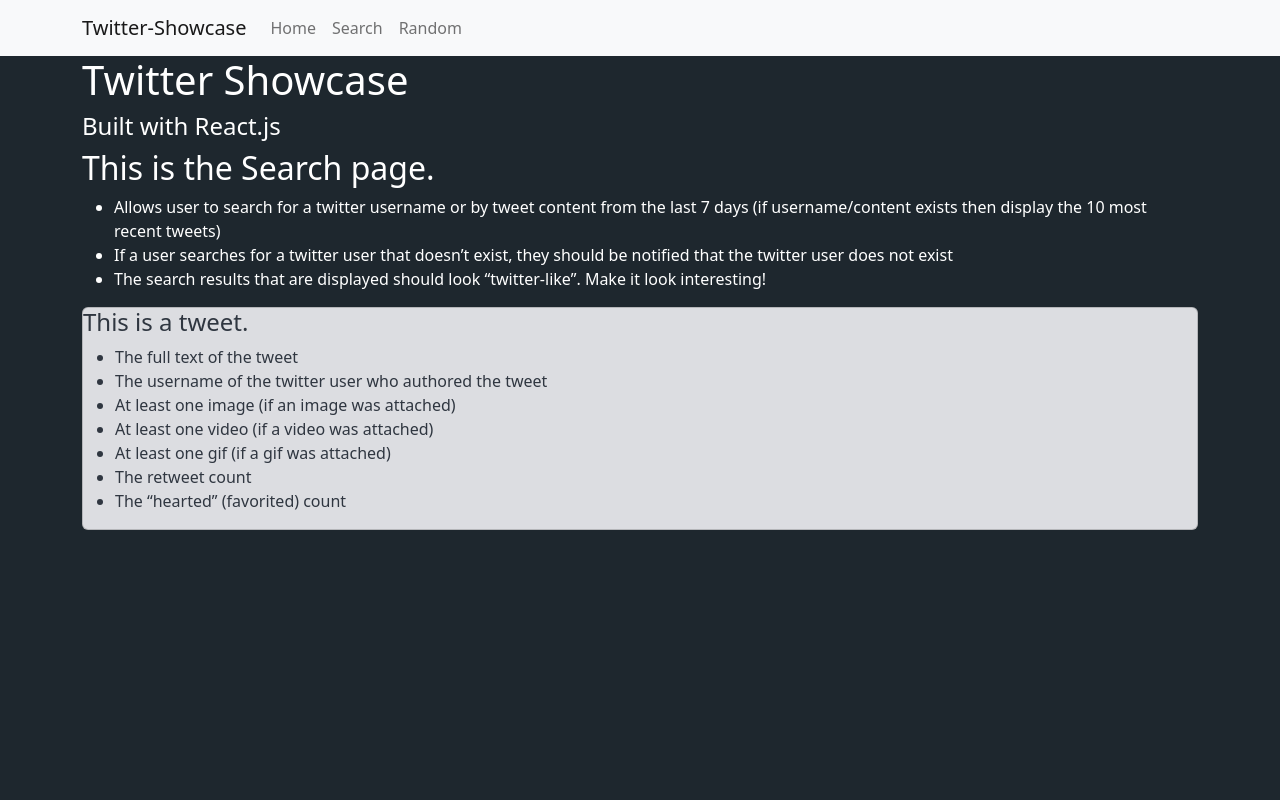
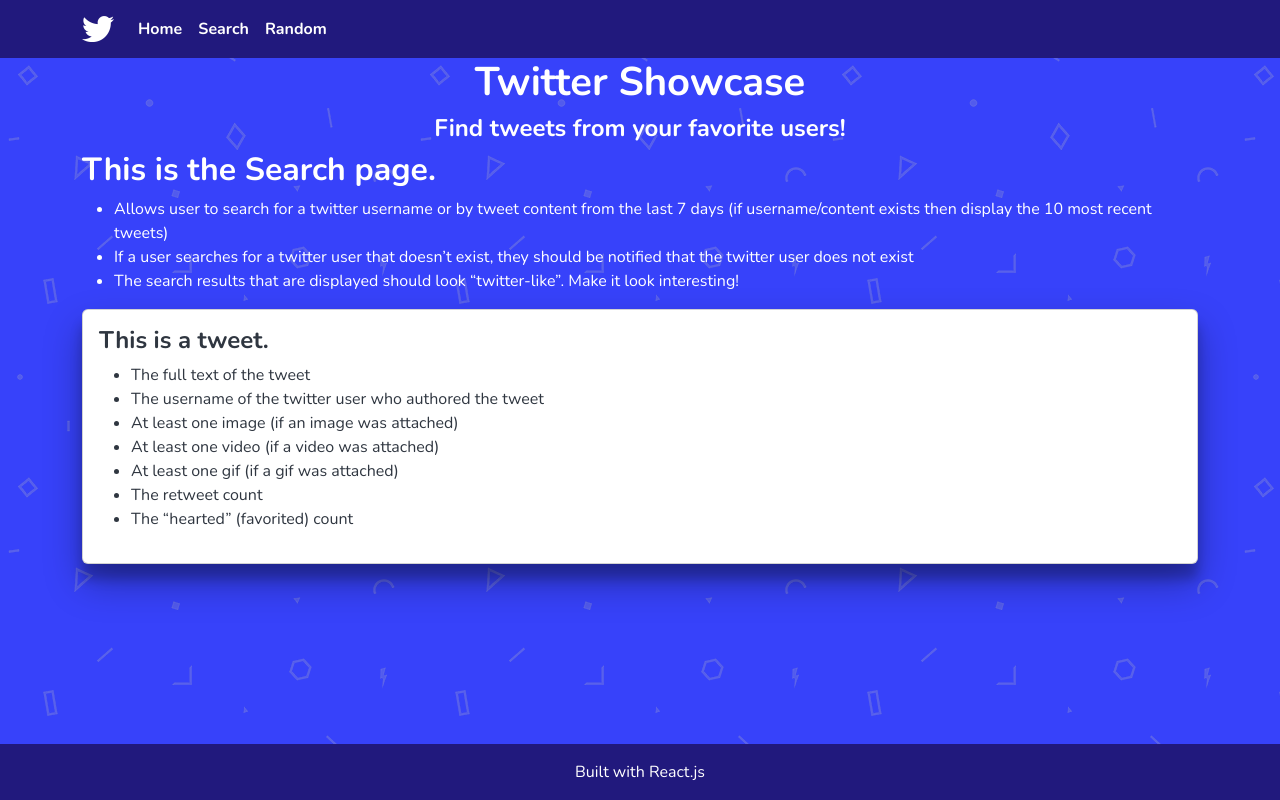
Before and after one commit to j-otterbox/twitter-showcase, a React (Create React App) app: page /search in a window 1280 px wide. Built offline with nearby package versions, Linux system fonts and the light colour scheme.

Commit message:
big updates to root template

```diff
--- a/public/index.html
+++ b/public/index.html
@@ -31,6 +31,13 @@
       integrity="sha384-0evHe/X+R7YkIZDRvuzKMRqM+OrBnVFBL6DOitfPri4tjfHxaWutUpFmBp4vmVor"
       crossorigin="anonymous"
     />
+    <!-- google fonts CDN -->
+    <link rel="preconnect" href="https://fonts.googleapis.com" />
+    <link rel="preconnect" href="https://fonts.gstatic.com" crossorigin />
+    <link
+      href="https://fonts.googleapis.com/css2?family=Nunito:wght@300;700&display=swap"
+      rel="stylesheet"
+    />
     <title>Twitter Showcase</title>
   </head>
   <body>
--- /dev/null
+++ b/src/components/MainFooter.css
@@ -0,0 +1,14 @@
+.main-footer {
+  position: absolute;
+  bottom: 0;
+  background: #21197d;
+  height: auto;
+  width: 100%;
+  padding: 16px;
+  text-align: center;
+  color: #fff;
+}
+
+.main-footer > p {
+  margin: 0;
+}
--- /dev/null
+++ b/src/components/MainFooter.js
@@ -0,0 +1,11 @@
+import "./MainFooter.css";
+
+const MainFooter = () => {
+  return (
+    <footer className="main-footer">
+      <p>Built with React.js</p>
+    </footer>
+  );
+};
+
+export default MainFooter;
--- /dev/null
+++ b/src/components/MainHeader.css
@@ -0,0 +1,3 @@
+.main-header {
+  text-align: center;
+}
--- a/src/components/MainHeader.js
+++ b/src/components/MainHeader.js
@@ -1,8 +1,10 @@
+import "./MainHeader.css";
+
 const MainHeader = () => {
   return (
-    <header>
+    <header className="main-header">
       <h1>Twitter Showcase</h1>
-      <h4>Built with React.js</h4>
+      <h4>Find tweets from your favorite users!</h4>
     </header>
   );
 };
--- /dev/null
+++ b/src/components/MainNavbar.css
@@ -0,0 +1,8 @@
+.main-navbar {
+  background-color: #21197d !important;
+}
+
+.main-navbar a {
+  font-weight: 700;
+  color: #fff;
+}
--- a/src/components/MainNavbar.js
+++ b/src/components/MainNavbar.js
@@ -1,11 +1,23 @@
 import { Link } from "react-router-dom";
 import { Container, Nav, Navbar } from "react-bootstrap";
+import logo from "../assets/twitter-64.png";
+import "./MainNavbar.css";
 
 const MainNavbar = () => {
   return (
-    <Navbar bg="light" expand="lg">
+    <Navbar variant="dark" expand="lg" className="main-navbar">
       <Container>
-        <Navbar.Brand href="#home">Twitter-Showcase</Navbar.Brand>
+        <Navbar.Brand>
+          <Link to={""}>
+            <img
+              src={logo}
+              width="32"
+              height="32"
+              className="d-inline-block align-top"
+              alt="Twitter Logo"
+            />
+          </Link>
+        </Navbar.Brand>
         <Navbar.Toggle aria-controls="basic-navbar-nav" />
         <Navbar.Collapse id="basic-navbar-nav">
           <Nav className="me-auto">
--- a/src/components/Tweet.css
+++ b/src/components/Tweet.css
@@ -1,4 +1,6 @@
 .tweet {
-  background: #dcdde1;
+  background: #fff;
   color: #2f3640;
+  padding: 16px;
+  box-shadow: 0 19px 38px rgba(0, 0, 0, 0.3), 0 15px 12px rgba(0, 0, 0, 0.22);
 }
--- a/src/index.css
+++ b/src/index.css
@@ -1,4 +1,17 @@
 body {
-  background: #1e272e;
+  background: #3742fa;
+  background-image: url("./assets/inspiration-geometry.png");
+  background-repeat: repeat;
+  min-height: 100vh;
   color: #fff;
+  font-family: "Nunito", sans-serif;
 }
+
+h1,
+h2,
+h3,
+h4,
+h5,
+h6 {
+  font-weight: 700;
+}
--- a/src/routes/Root.js
+++ b/src/routes/Root.js
@@ -2,20 +2,25 @@
 import { Container, Row } from "react-bootstrap";
 import MainNavbar from "../components/MainNavbar";
 import MainHeader from "../components/MainHeader";
+import MainFooter from "../components/MainFooter";
+import { Fragment } from "react";
 
 const Root = () => {
   return (
+    <Fragment>
+      <MainNavbar />
+      <MainHeader />
       <main>
-      <MainNavbar />
         <Container>
           <Row>
-          <MainHeader />
             <div id="detail">
               <Outlet />
             </div>
           </Row>
         </Container>
       </main>
+      <MainFooter></MainFooter>
+    </Fragment>
   );
 };
 
```
Also changed, not shown: src/assets/inspiration-geometry.png (added), src/assets/twitter-64.png (added). Lines whose indentation alone changed are shown as unchanged.
